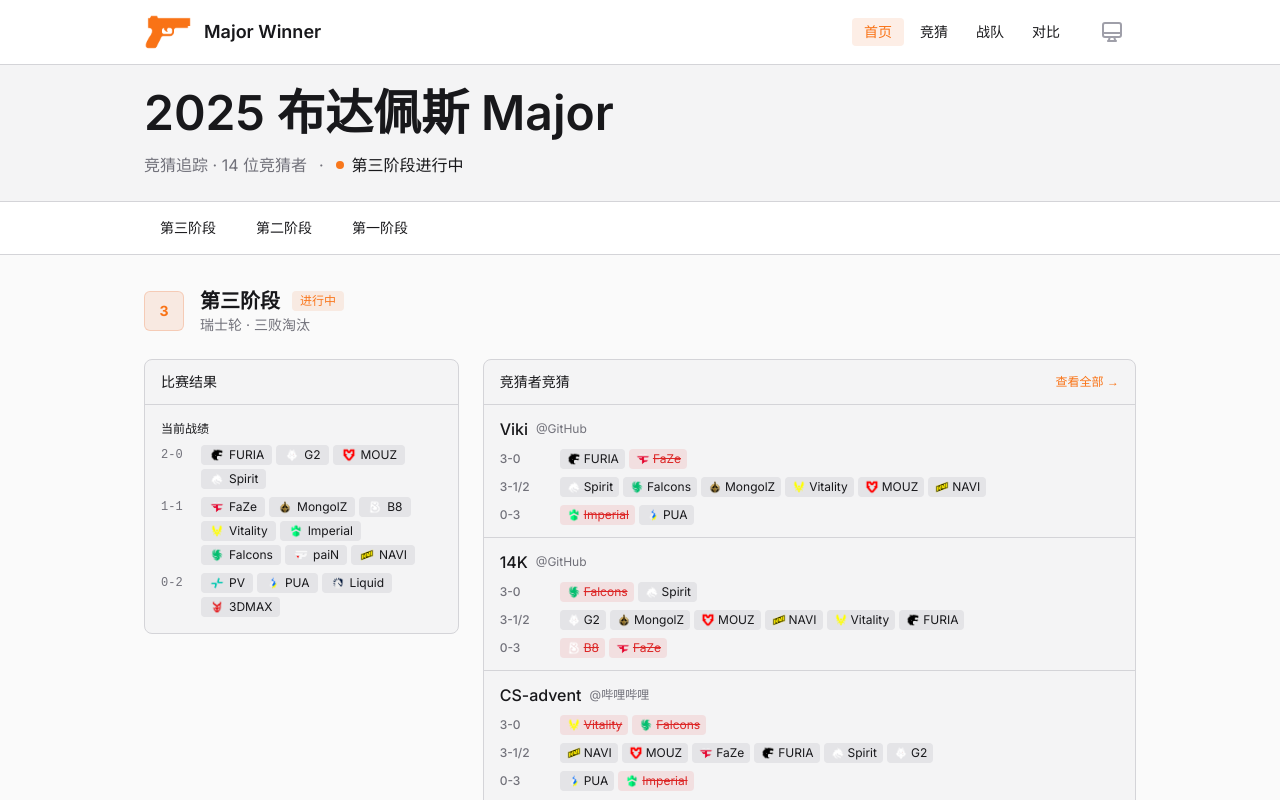
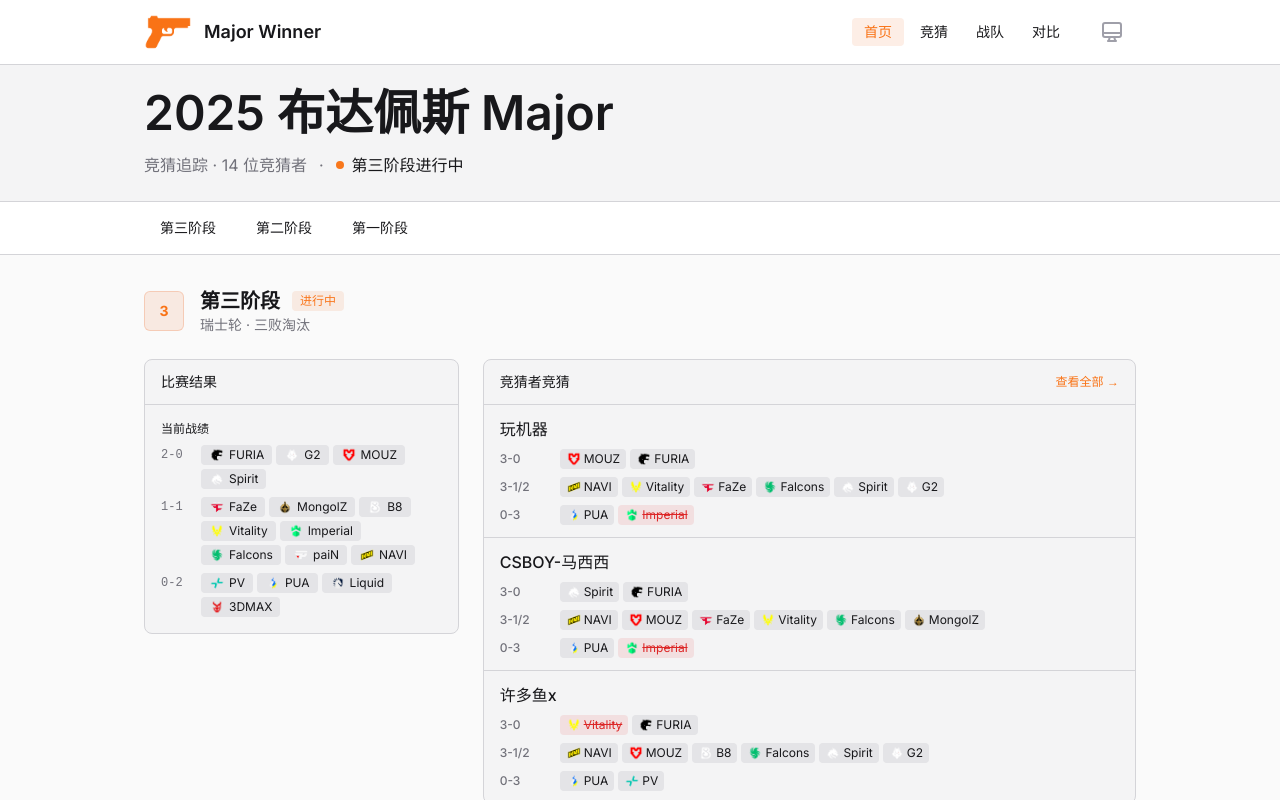
Before and after one commit to vikiboss/major-winner, a Next.js app: page / in a window 1280 px wide. Shown: the top 800 px of the page. Built offline with nearby package versions, Linux system fonts and the light colour scheme.

Commit message:
chore: 优化排序

```diff
--- a/app/page.tsx
+++ b/app/page.tsx
@@ -531,22 +531,69 @@ function PredictorPredictions({
     stageType === 'swiss' ? event[stageId as 'stage-1' | 'stage-2' | 'stage-3'] : null
   const actualResult = stageData?.result
 
-  // 计算每个预测者在当前阶段的正确数,并排序
-  const predictorsWithCorrectCount = eventPreds.predictions
+  // 计算每个预测者在当前阶段的错误数,并排序(错误最少的排前面)
+  const predictorsWithStats = eventPreds.predictions
     .map((p) => {
       const stats = calculatePredictorStats(event.id, p.name)
       const stageResult = stats?.stageResults.find((s) => s.stageId === stageId)
+
+      // 计算错误数: 总预测数 - 正确数 - 仍有可能的数
+      let totalPredictions = 0
+      let correctCount = stageResult?.correctCount || 0
+      let incorrectCount = 0
+
+      if (stageType === 'swiss') {
+        const prediction = p[stageId as 'stage-1' | 'stage-2' | 'stage-3']
+        if (prediction && actualResult) {
+          totalPredictions = 10 // 瑞士轮固定10个预测
+
+          // 统计已经确认错误的预测(不可能成真的)
+          for (const team of prediction['3-0']) {
+            if (
+              !isPredictionPossible(team, '3-0', actualResult) &&
+              !actualResult['3-0']?.includes(team)
+            ) {
+              incorrectCount++
+            }
+          }
+          for (const team of prediction['3-1-or-3-2']) {
+            if (
+              !isPredictionPossible(team, '3-1-or-3-2', actualResult) &&
+              !actualResult['3-1']?.includes(team) &&
+              !actualResult['3-2']?.includes(team)
+            ) {
+              incorrectCount++
+            }
+          }
+          for (const team of prediction['0-3']) {
+            if (
+              !isPredictionPossible(team, '0-3', actualResult) &&
+              !actualResult['0-3']?.includes(team)
+            ) {
+              incorrectCount++
+            }
+          }
+        }
+      }
+
       return {
         predictor: p,
-        correctCount: stageResult?.correctCount || 0,
+        correctCount,
+        incorrectCount,
+        totalPredictions,
       }
     })
-    .sort((a, b) => b.correctCount - a.correctCount)
+    .sort((a, b) => {
+      // 先按错误数升序(错误少的在前)
+      if (a.incorrectCount !== b.incorrectCount) {
+        return a.incorrectCount - b.incorrectCount
+      }
+      // 错误数相同,按正确数降序(正确多的在前)
+      return b.correctCount - a.correctCount
+    })
 
   // 如果有 limit,只显示前 N 个
-  const displayPredictors = limit
-    ? predictorsWithCorrectCount.slice(0, limit)
-    : predictorsWithCorrectCount
+  const displayPredictors = limit ? predictorsWithStats.slice(0, limit) : predictorsWithStats
 
   return (
     <>
```
